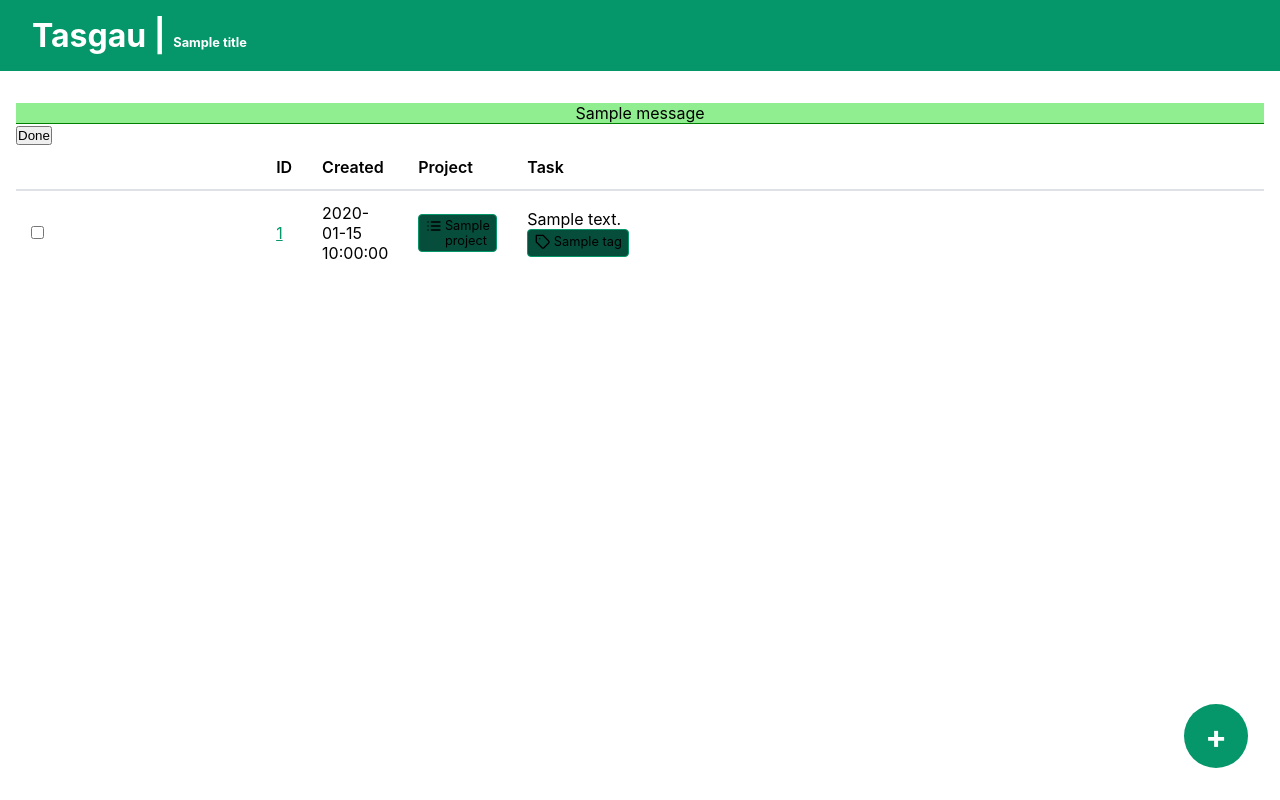
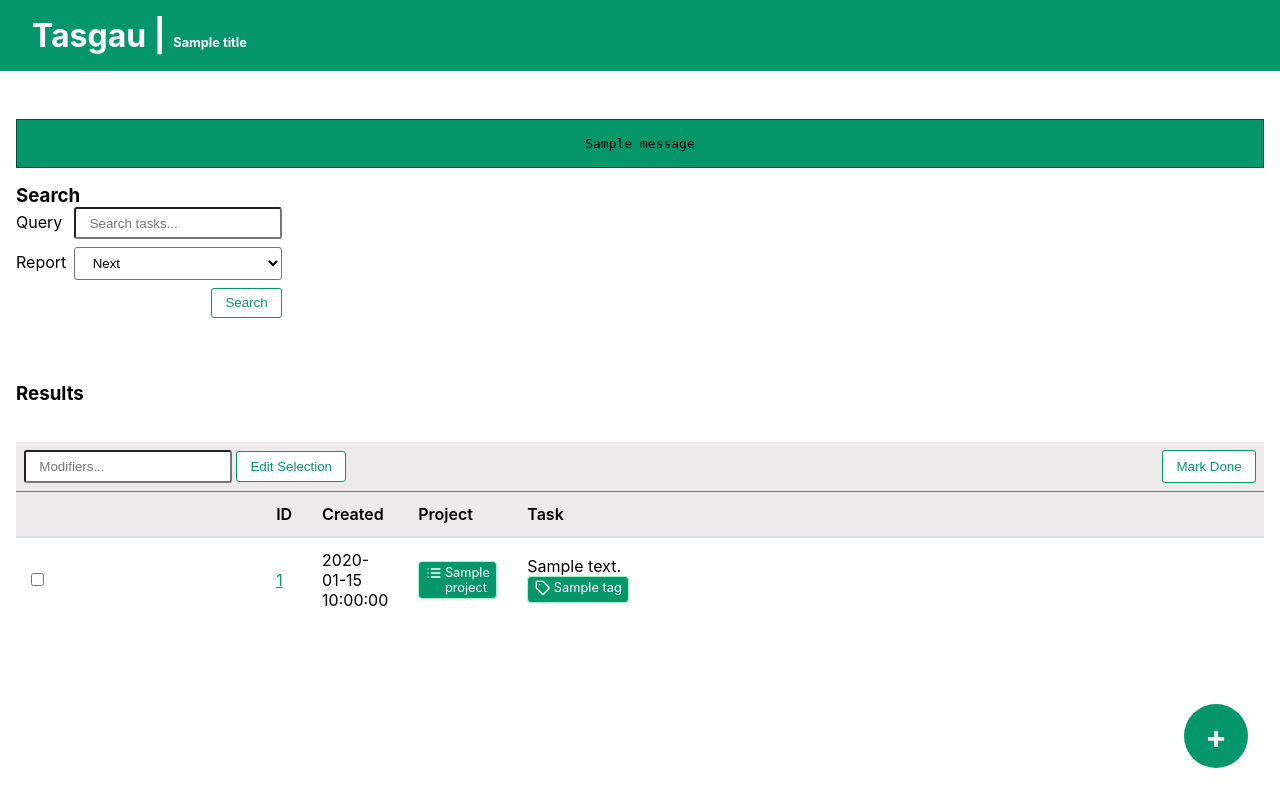
Before and after one commit to linuxcaffe/tasgau, a Flask app: template templates/index.html in a window 1280 px wide. Run offline with Flask 3, Linux system fonts and the light colour scheme; the template is opened without the code that fills it: most values are stand-ins (such as "Sample title", 1, 10 or a date in 2020); one stand-in notice (Sample message) is shown; parts of the project's set-up code (start-up, migrations or seed data) failed here and were passed over.

Commit message:
Implement basic task filtering

```diff
--- a/app.py
+++ b/app.py
@@ -70,6 +70,26 @@ class TaskCommand:
 
         return result.stdout
 
+
+class Task:
+    """Represents a task object."""
+
+    def __init__(self, data: dict[str, Any]):
+        self.data = data
+
+    def __getattr__(self, key):
+        if key not in self.data:
+            raise AttributeError(key)
+
+        return self.data[key]
+
+    @classmethod
+    def parse(cls, data):
+        logger.info("%r", data)
+        data['entry'] = parse_dt(data['entry'])
+        return cls(data)
+
+
 def relative_date(dt):
     """Format a datetime as a relative date string."""
 
@@ -109,17 +129,30 @@ def parse_dt(timestamp: str) -> datetime:
 def parse_tasks(data: bytes):
     tasks = []
     for item in json.loads(data):
-        item['entry'] = parse_dt(item['entry'])
-        tasks.append(item)
+        task = Task.parse(item)
+        tasks.append(task)
 
     return tasks
 
 
 @app.route('/')
 def index():
-    command = TaskCommand("export", mods=["next"])
+
+    report = request.args.get("report", "next")
+    query = request.args.get("query", "")
+
+    logger.info("Query: %r", query)
+    command = TaskCommand("export", filter=shlex.split(query), mods=[report])
+
     items = parse_tasks(command.run())
-    return render_template("index.html", data=items, relative_date=relative_date, title="Next Tasks")
+    return render_template(
+        "index.html",
+        data=items,
+        relative_date=relative_date,
+        report=report,
+        query=query,
+        title=f"{report.capitalize()} Tasks",
+    )
 
 
 @app.route('/task/<task_id>')
--- a/static/css/main.css
+++ b/static/css/main.css
@@ -2,8 +2,8 @@
     --bg-main: white;
     --fg-main: black;
 
-    --bg-sidebar: #161b22;
-    --fg-sidebar: white;
+    --bg-sidebar: #eceaea;
+    --fg-sidebar: black;
 
     --highlight-color: #f0b100;
     --border-color: #657b83;
@@ -20,8 +20,8 @@
         --bg-hover: #222;
         --fg-main: white;
 
-        /* --bg-sidebar: #161b22; */
-        /* --fg-sidebar: white; */
+        --bg-sidebar: #161b22;
+        --fg-sidebar: white;
 
         --border-color: #839496;
 
@@ -38,6 +38,23 @@
 }
 
 a { color: var(--fg-accent);}
+
+input,
+select {
+
+    border-radius: 3px;
+    padding: 0.5em 1em;
+    color: var(--fg-main);
+    background: var(--bg-main);
+}
+
+button {
+    padding: 0.5em 1em;
+    background: var(--bg-main);
+    color: var(--fg-accent);
+    border: solid 1px var(--fg-accent);
+    border-radius: 3px;
+}
 
 body {
     font-family: -apple-system, BlinkMacSystemFont, 'Segoe UI', Arial, sans-serif;
@@ -64,6 +81,34 @@ header {
     max-height: 100%;
 }
 
+form.form-grid {
+    display: grid;
+    gap: 0.5em;
+    grid-template-columns: auto auto;
+    align-items: baseline;
+}
+
+form.form-grid label {
+    grid-column: 1;
+}
+
+form.form-grid :not(label) {
+    grid-column: 2;
+}
+
+form.form-grid button {
+    justify-self: flex-end;
+}
+
+.table-actions {
+    display: flex;
+    justify-content: space-between;
+    background: var(--bg-sidebar);
+    color: var(--fg-sidebar);
+    padding: 0.5em;
+    border-bottom: solid 1px var(--border-color);
+}
+
 .table-container {
     max-height: 80vh;
     overflow: auto;
@@ -77,7 +122,8 @@ table {
 thead {
     position: sticky;
     top: 0;
-    background: var(--bg-main);
+    background: var(--bg-sidebar);
+    color: var(--fg-sidebar);
 }
 
 th {
@@ -90,6 +136,10 @@ th {
 td {
     padding: 12px 15px;
     border-bottom: 1px solid #dee2e6;
+}
+
+tr[data-status="completed"] p.description {
+    text-decoration: line-through;
 }
 
 tbody tr:hover {
@@ -106,11 +156,13 @@ tbody tr:last-child td {
 }
 
 .flash {
-    background: lightgreen;
-    border-bottom: solid 1px green;
+    background: var(--fg-accent);
+    border: solid 1px var(--fg-accent-dim);
     color: black;
     width: 100%;
     text-align: center;
+    margin: 1em 0;
+    padding: 1em;
 }
 
 .pill {
@@ -118,9 +170,10 @@ tbody tr:last-child td {
     gap: 0.25em;
     padding: 0.25em 0.5em;
     font-size: 0.8rem;
-    background: var(--fg-accent-dim);
+    background: var(--fg-accent);
+    color: white;
     border-radius: 4px;
-    border: solid 1px var(--fg-accent);
+    border: solid 1px var(--fg-accent-bright);
 }
 
 .pill .icon svg {
@@ -155,4 +208,8 @@ tbody tr:last-child td {
     .id-col {display: table-cell; width: 40px;}
     .age-col {display: table-cell; width: 80px;}
     .project-col {display: table-cell; width: 80px;}
+
+    form.form-grid {
+        grid-template-columns: auto auto 1fr;
+    }
 }
--- a/templates/index.html
+++ b/templates/index.html
@@ -1,9 +1,39 @@
 {% extends "layout.html" %}
 {% block body %}
-<form>
+<div>
+  <h3>Search</h3>
+  <form class="form-grid" action="/" method="GET">
+      <label for="search-query">Query</label>
+      <input id="search-query"
+             type="search"
+             name="query"
+             placeholder="Search tasks..."
+             {%- if query %}value="{{ query }}" {%- endif %}
+             />
+      <label for="search-report">Report</label>
+      <select id="search-report" name="report">
+        {%- for name in ['next', 'all'] %}
+        <option value="{{ name }}" {%- if name == report %}selected{%- endif %}>{{ name.capitalize() }}</option>
+        {%- endfor %}
+      </select>
+      <button type="submit">Search</button>
+  </form>
+</div>
+
+<div style="margin-top: 4em">
+  <h3 style="margin-bottom: 2em">Results</h3>
+  <form hx-on::after-request="if(event.detail.successful) this.reset()">
     <div class="table-actions">
+
+      <div>
+        <input type="text" name="mods" placeholder="Modifiers..." />
+        <button hx-put="/tasks/modify">
+          Edit Selection
+        </button>
+      </div>
+
       <button hx-put="/tasks/complete"
-            hx-target="body">Done</button>
+              hx-target="body">Mark Done</button>
     </div>
     <div class="table-container">
       <table>
@@ -18,7 +48,7 @@
         </thead>
         <tbody id="table-body">
           {% for task in data %}
-        <tr>
+          <tr data-status="{{ task.status }}">
             <td>
               <input type="checkbox"
                      name="selected_task_ids"
@@ -51,4 +81,5 @@
       </table>
     </div>
   </form>
+</div>
 {% endblock %}
--- a/templates/layout.html
+++ b/templates/layout.html
@@ -18,7 +18,7 @@
       {% with messages = get_flashed_messages() %}
         {% if messages %}
           {% for message in messages %}
-            <div class="flash">{{ message }}</div>
+            <div class="flash"><pre>{{ message }}<pre></div>
           {% endfor %}
         {% endif %}
       {% endwith %}
```
Lines whose indentation alone changed are shown as unchanged.
